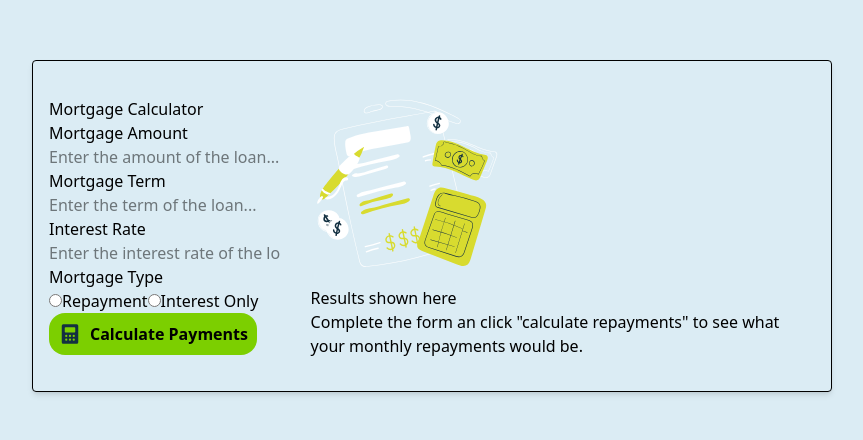
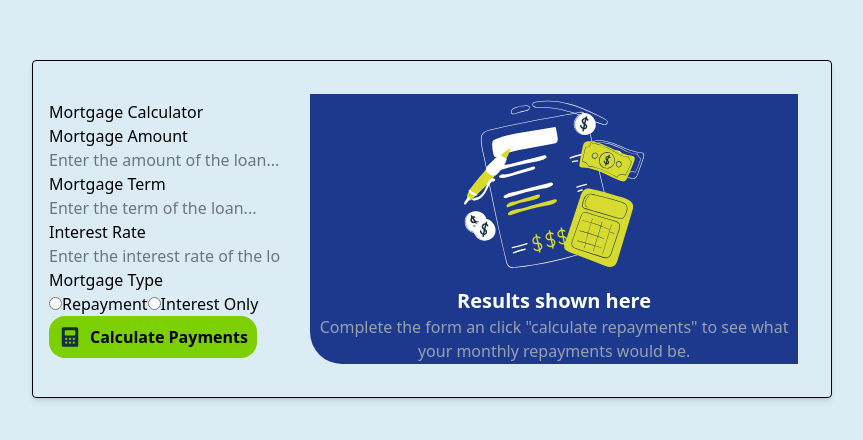
Before and after one commit to JohnMHoyt24/mortgage-repayment-calculator, a React (Vite) app in the folder my-app/: page / in a window 1280 px wide. Shown: the part 140-580 px from the top of the page, without its empty margins (168-1031 px from the left). Built offline with nearby package versions, Linux system fonts and the light colour scheme.

Commit message:
Applied styling.

```diff
--- a/my-app/src/components/Results.tsx
+++ b/my-app/src/components/Results.tsx
@@ -3,17 +3,17 @@ import emptyImage from '../assets/illustration-empty.svg';
 
 const Results: React.FC<{ payment: string }> = ({ payment }) => {
     return (
-        <section>
+        <div className="border border-width- border-transparent bg-blue-900 rounded-es-4xl text-center">
             {payment && payment !== null  ? (
                 <h2>Monthly Payment: ${payment}</h2>
             ) : (
-                <div>
+                <div className="flex justify-center items-center flex-col">
                     <img src={emptyImage} alt="Illustration of a calculator, pen, coins, dollars, and note paper." />
-                    <p>Results shown here</p>
-                    <p>Complete the form an click "calculate repayments" to see what your monthly repayments would be.</p>
+                    <p className="text-xl font-bold text-white">Results shown here</p>
+                    <p className="text-gray-400">Complete the form an click "calculate repayments" to see what your monthly repayments would be.</p>
                 </div>
             )}
-        </section>
+        </div>
     );
 }
 
```
